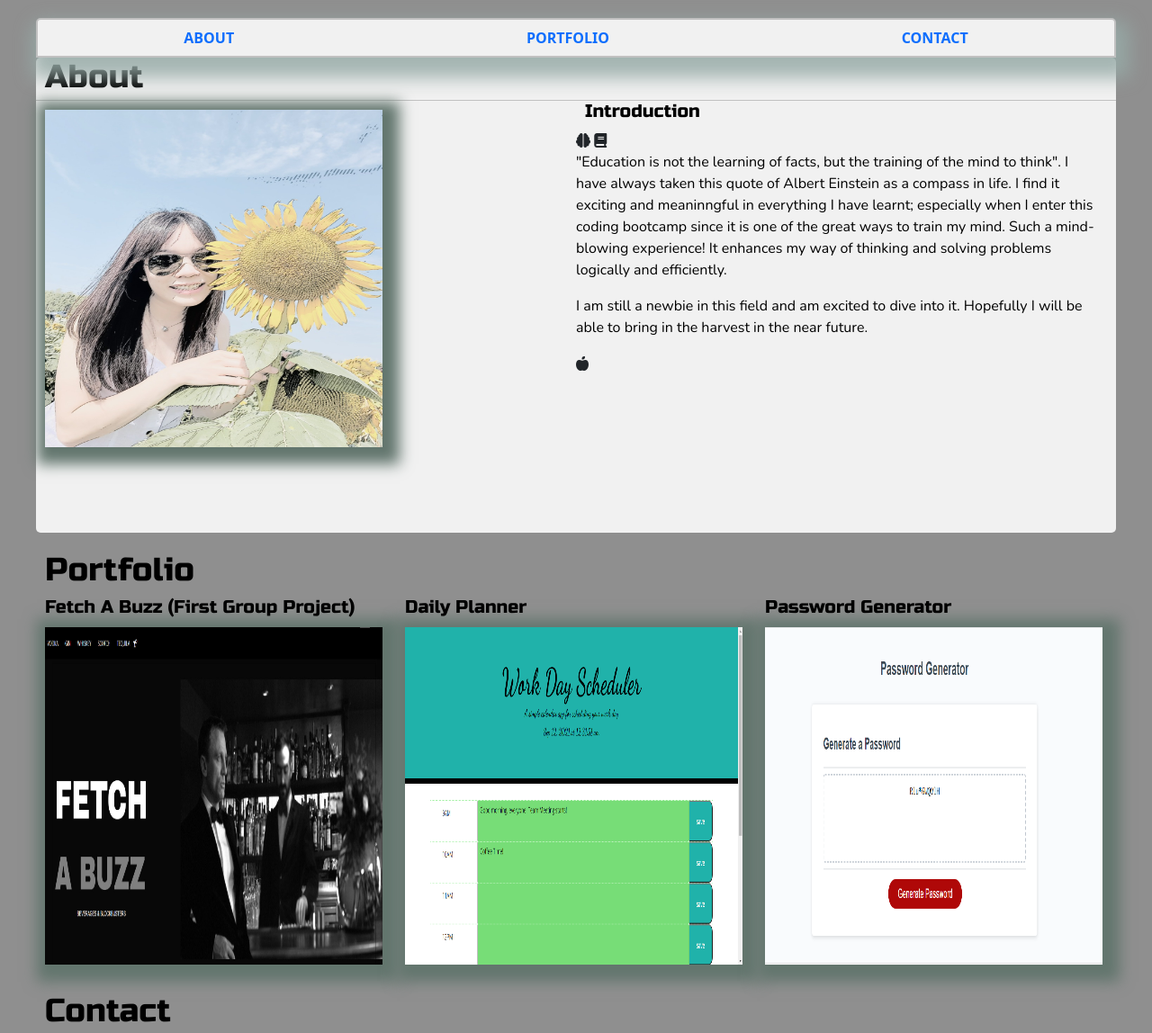
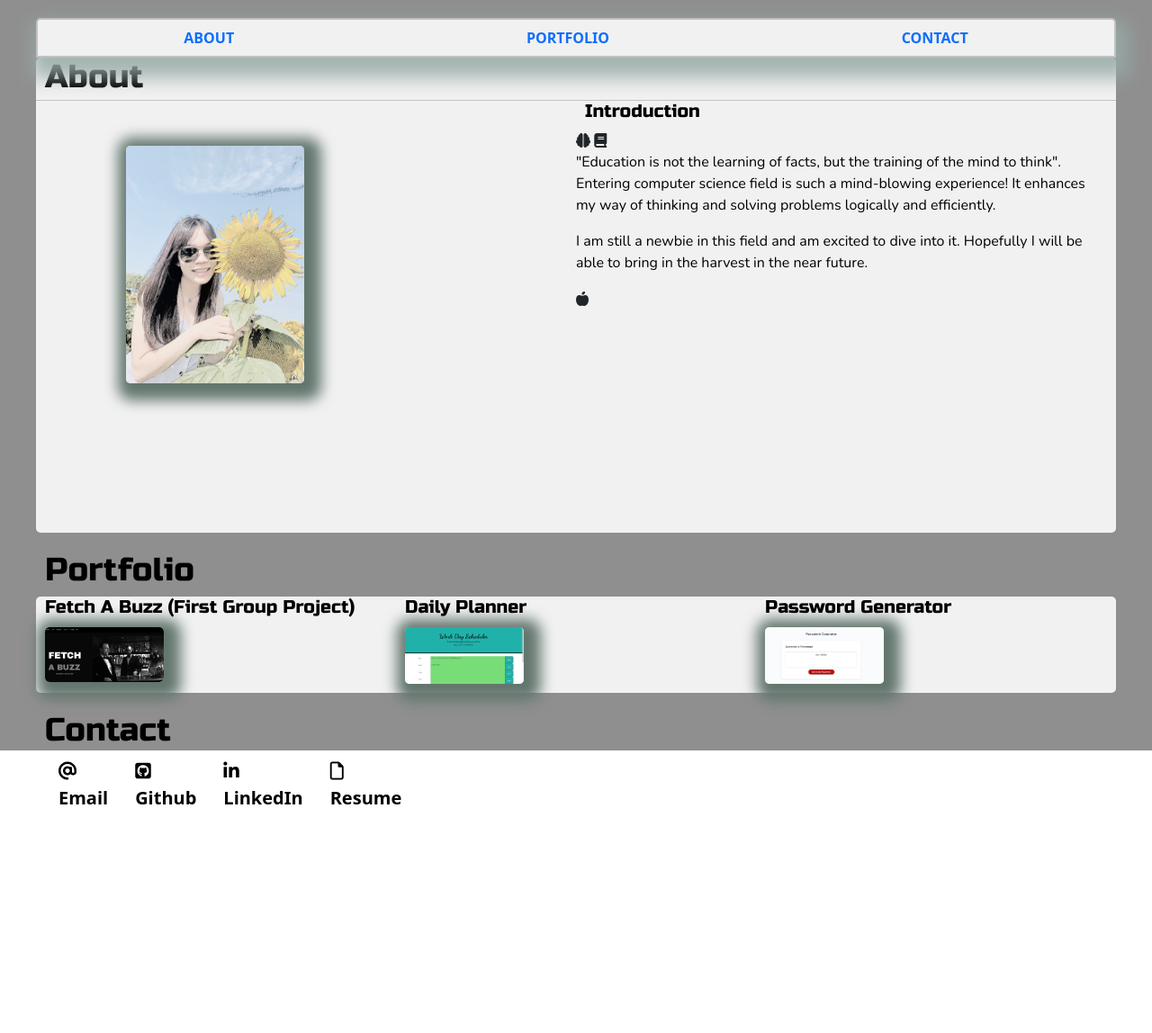
Before and after one commit to thutuephan/T.Phan-Portfolio, a plain HTML site: page index.html in a window 1280 px wide. Shown: the part 220-1368 px from the top of the page at 90% size. After the commit the page ends 1122 px from the top, so only its background shows below. Drawn offline with nearby package versions, Linux system fonts and the light colour scheme.

Commit message:
added resume file

```diff
--- a/assets/css/style.css
+++ b/assets/css/style.css
@@ -114,15 +114,31 @@ ul {
     grid-area: right-column;
 }
 
+.left-column img {
+    display:flex;
+
+    width: 33%px;
+    margin-left: 100px;
+    margin-top: 50px;
+
+}
+
 img {
     display:flex;
     justify-content: center;
-    height: 375px;
-    width: 375px;
+    border-radius: 5px;
+    width: 33%;
     margin: 10px;
 
     -webkit-box-shadow: 5px 5px 15px 14px #63766E;
 box-shadow: 5px 5px 15px 14px #63766E;}
+
+.portfo-container {
+    display: flex;
+    border-radius: 5px;
+    background-color: var(--secondaryColor);
+
+}
 .section-3 {
     padding-top: 20px;
 }
@@ -150,7 +166,8 @@ box-shadow: 5px 5px 15px 14px #63766E;}
 footer ul {
     display: flex;
     margin:0;
-    padding: 0 200px;
+    padding: 0 10px;
+    float: inline-start;
 }
 footer ul li {
     list-style-type: none;
@@ -164,8 +181,16 @@ footer ul li a {
     color: var(--mainText);
 
 }
-@media screen and (max-width:1200px) {
+@media only screen and (max-width:1200px) {
     .main-container {
         width: 95%;
     }
 }
+
+@media only screen and (min-width: 375px) {
+    /* For mobile phones: */
+    .one, .two, .three {
+        width: 33%;
+    }
+
+}
--- a/index.html
+++ b/index.html
@@ -51,9 +51,10 @@
               <i class="fas fa-brain"></i>
               <i class="fas fa-book"></i>
               <p>"Education is not the learning of facts, but the training of the mind to think".
-              I have always taken this quote of Albert Einstein as a compass in life.
+              <!--I have always taken this quote of Albert Einstein as a compass in life.
               I find it exciting and meaninngful in everything I have learnt; especially when I enter this coding
-              bootcamp since it is one of the great ways to train my mind. Such a mind-blowing experience! It enhances my way of thinking and solving problems
+              bootcamp since it is one of the great ways to train my mind.-->
+              Entering computer science field is such a mind-blowing experience! It enhances my way of thinking and solving problems
               logically and efficiently.</p>
               <p>
               I am still a newbie in this field and am excited to dive into it.
@@ -61,9 +62,7 @@
               </p><i class="fas fa-apple-alt"></i>
             </div>
 
-
         </div>
-
     </div>
   </section>
 
@@ -104,12 +103,13 @@
           <li><a target="_blank" href="mailto:alicebe.phan@gmail.com"><i class="fas fa-at"></i><br>Email</a></li>
           <li><a target="_blank" href="https://github.com/thutuephan"><i class="fab fa-github-square"></i><br>Github</a></li>
           <li><a target="_blank" href="https://www.linkedin.com/in/thu-phan-2abaa1221/"><i class="fab fa-linkedin-in"></i><br>LinkedIn</a></li>
+          <li><a target="_blank" href="Resume.pdf"><i class="far fa-file"></i><br>Resume</a></li>
+
         </ul>
 
       </footer>
     </div>
   </section>
-
 
 </body>
 
```
Also changed, not shown: 1 other file.
